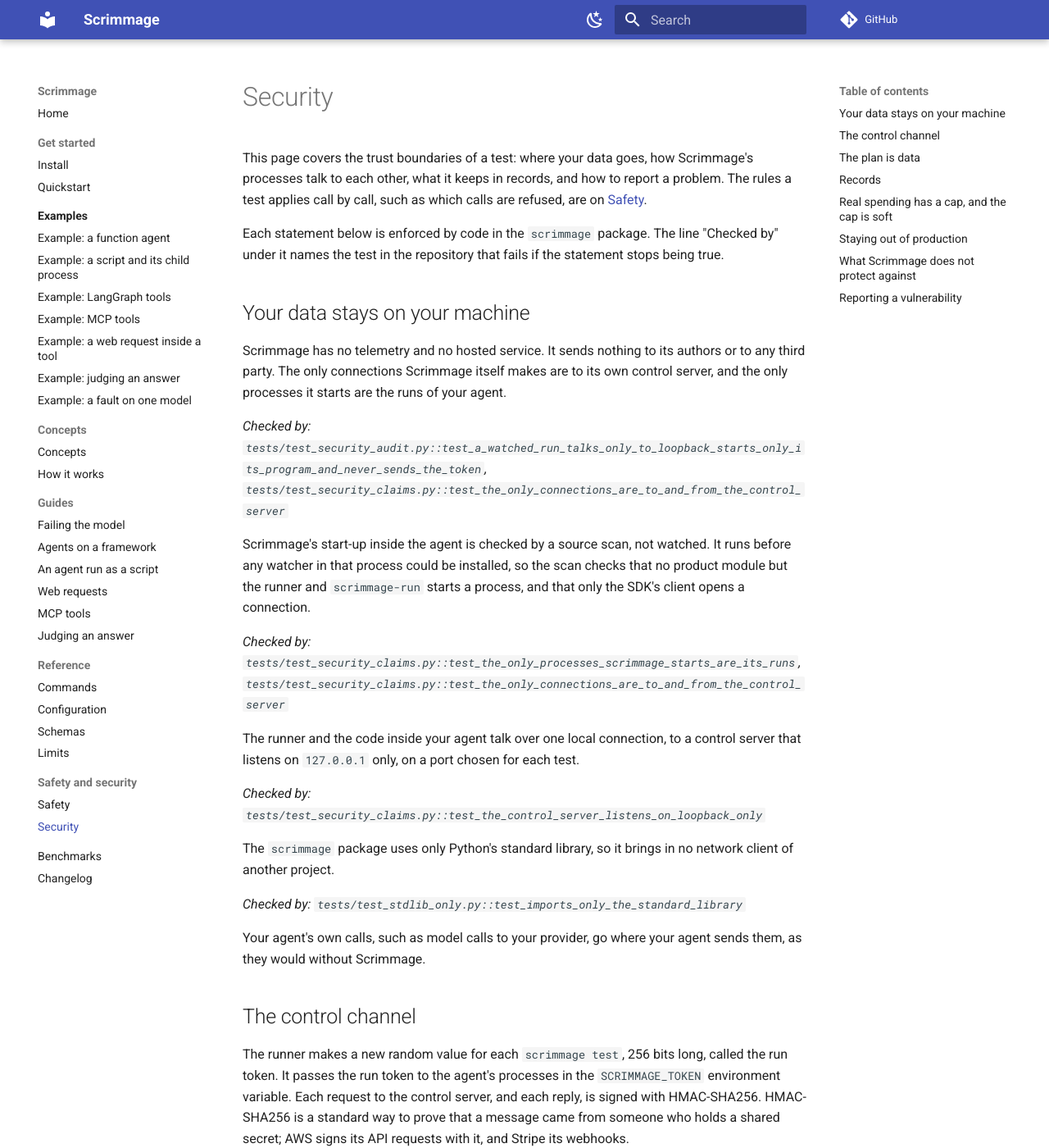
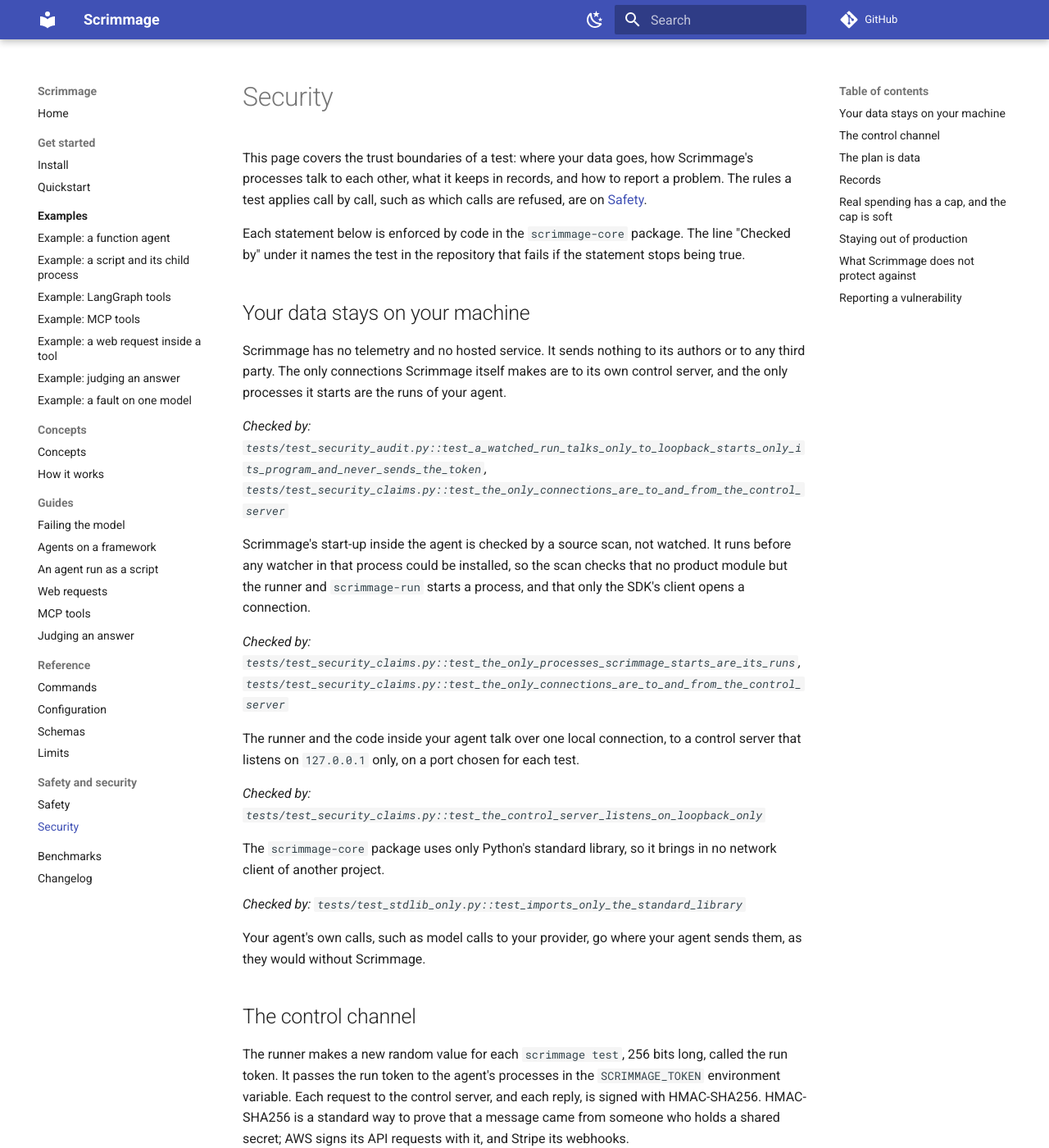
Before and after one commit to ManishKumar97/scrimmage, an MkDocs documentation site: the page built from docs/security.md, in a window 1280 px wide and 1400 px high. Shown: the whole window at 82% size. Built offline with MkDocs 1.6.1 and Material for MkDocs 9.7.7, drawn with Linux system fonts in a browser that asks for light colours; comment, search, counter and statistics services are not loaded.

Commit message:
fix(docs): name scrimmage-core where the rename wrote scrimmage
A mechanical rename pointed the core package path at packages/scrimmage, which is the marker package. The schemas hook, a security test and two pages now point at scrimmage-core.

```diff
--- a/docs/hooks/schemas.py
+++ b/docs/hooks/schemas.py
@@ -14,7 +14,9 @@ import re
 from pathlib import Path
 from typing import Any
 
-SCHEMAS = Path(__file__).parents[2] / "packages" / "scrimmage" / "src" / "scrimmage_core" / "schemas"
+SCHEMAS = (
+    Path(__file__).parents[2] / "packages" / "scrimmage-core" / "src" / "scrimmage_core" / "schemas"
+)
 PAGE = "schemas.md"
 MARKER = "<!-- shipped schemas -->"
 FIRST = ["scrimmage-toml.v1.json", "cli.v1.json", "record.v1.json", "plan.v1.json"]
--- a/docs/security.md
+++ b/docs/security.md
@@ -3,7 +3,7 @@
 This page covers the trust boundaries of a test: where your data goes, how Scrimmage's processes talk to each other, what it keeps in records, and how to report a problem.
 The rules a test applies call by call, such as which calls are refused, are on [Safety](safety.md).
 
-Each statement below is enforced by code in the `scrimmage` package.
+Each statement below is enforced by code in the `scrimmage-core` package.
 The line "Checked by" under it names the test in the repository that fails if the statement stops being true.
 
 ## Your data stays on your machine
@@ -23,7 +23,7 @@ The runner and the code inside your agent talk over one local connection, to a c
 
 *Checked by: `tests/test_security_claims.py::test_the_control_server_listens_on_loopback_only`*
 
-The `scrimmage` package uses only Python's standard library, so it brings in no network client of another project.
+The `scrimmage-core` package uses only Python's standard library, so it brings in no network client of another project.
 
 *Checked by: `tests/test_stdlib_only.py::test_imports_only_the_standard_library`*
 
```
Also changed, not shown: 1 other file.
